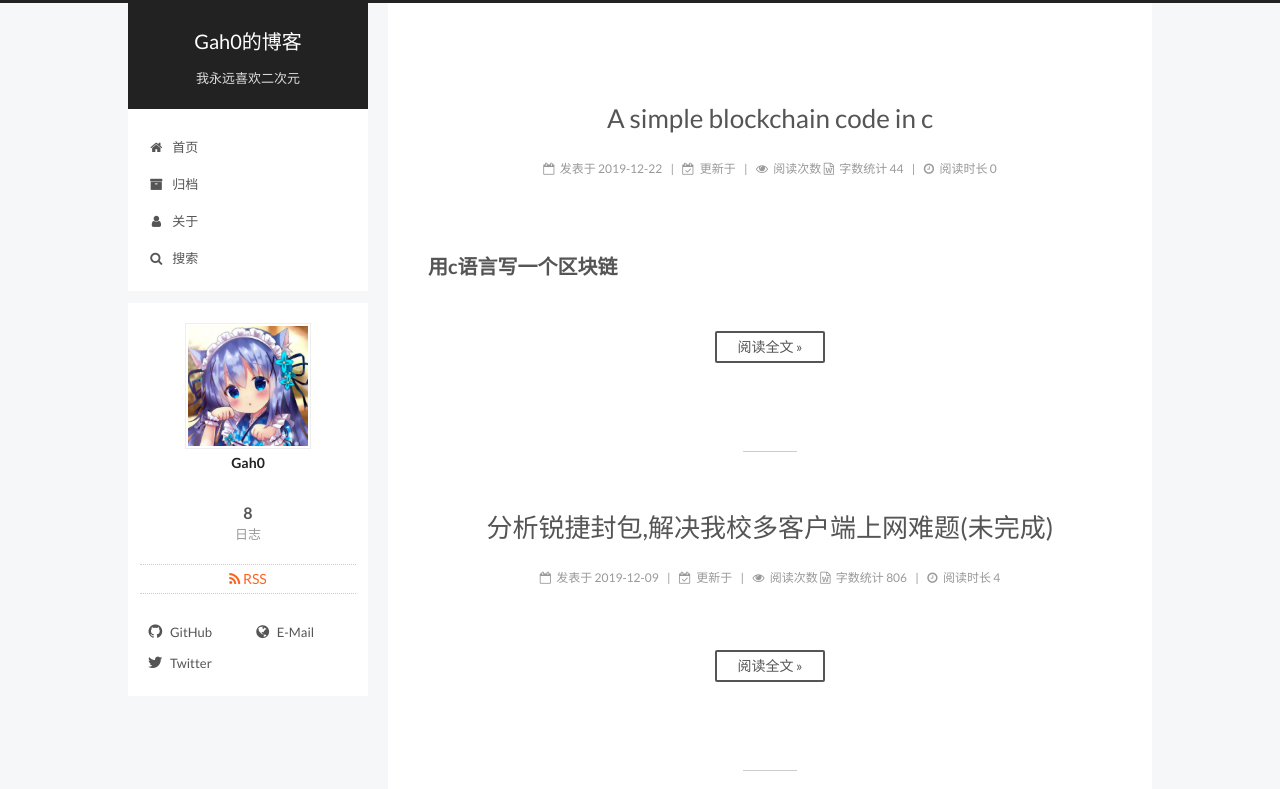
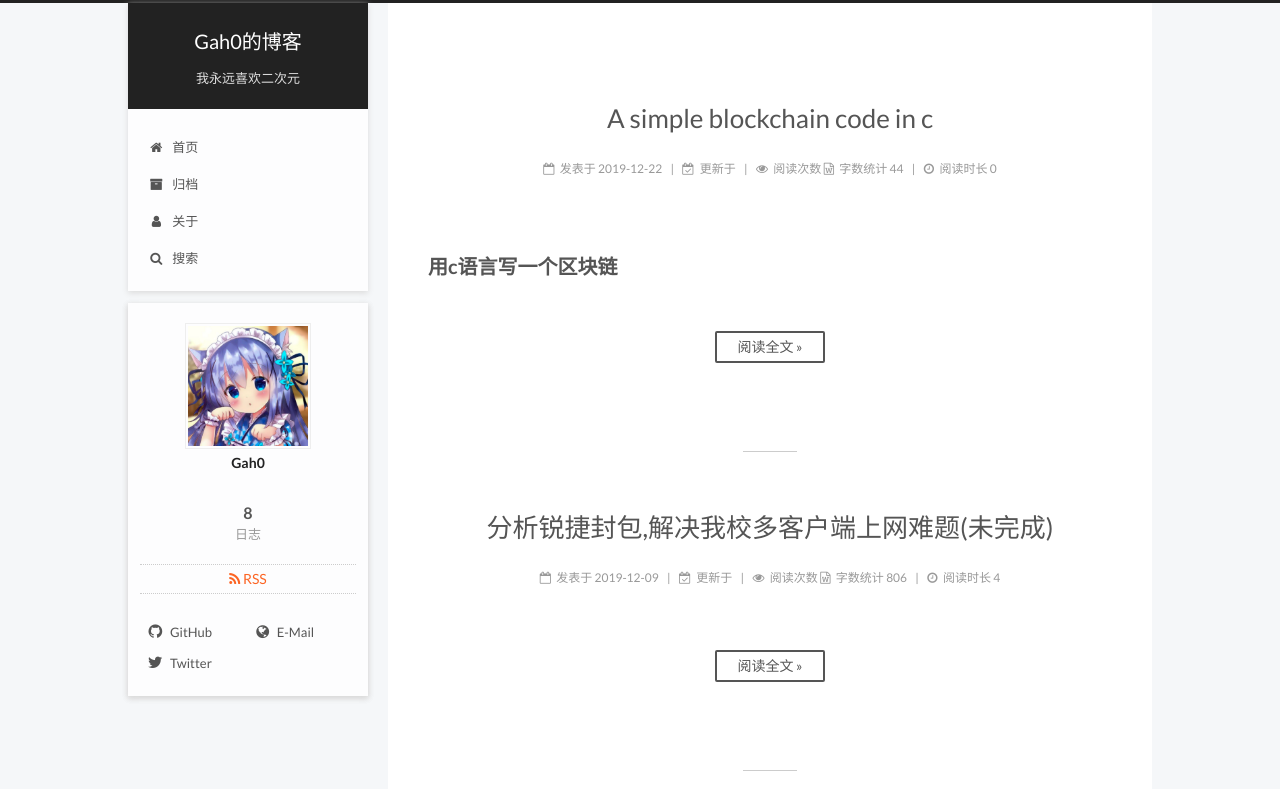
Before and after one commit to Gah0/Gah0.github.io, a Jekyll site: the page built from index.html, in a window 1280 px wide. Shown: the top 789 px of the page. Built offline with Jekyll 4.4.1, drawn with Linux system fonts in a browser that asks for light colours; emoji names are drawn with the system emoji font; the list of posts is cut into pages by our own code; comment, search, counter and statistics services are not loaded.

Commit message:
修改透明度

```diff
--- a/_sass/_custom/custom.scss
+++ b/_sass/_custom/custom.scss
@@ -1 +1,17 @@
 // Custom styles.
+.sidebar {
+    background: rgba(255, 255, 255, 0.1);
+    box-shadow: 0 2px 6px #dbdbdb;
+}
+.sidebar-inner {
+	background: rgba(255, 255, 255, 0.8);
+	box-shadow: 0 2px 6px #dbdbdb;
+}
+.header-inner {
+    background: rgba(255, 255, 255, 0.8);
+    box-shadow: 0 2px 6px #dbdbdb;
+}
+.footer {
+    font-size: 14px;
+    color: #434343;
+}
```
